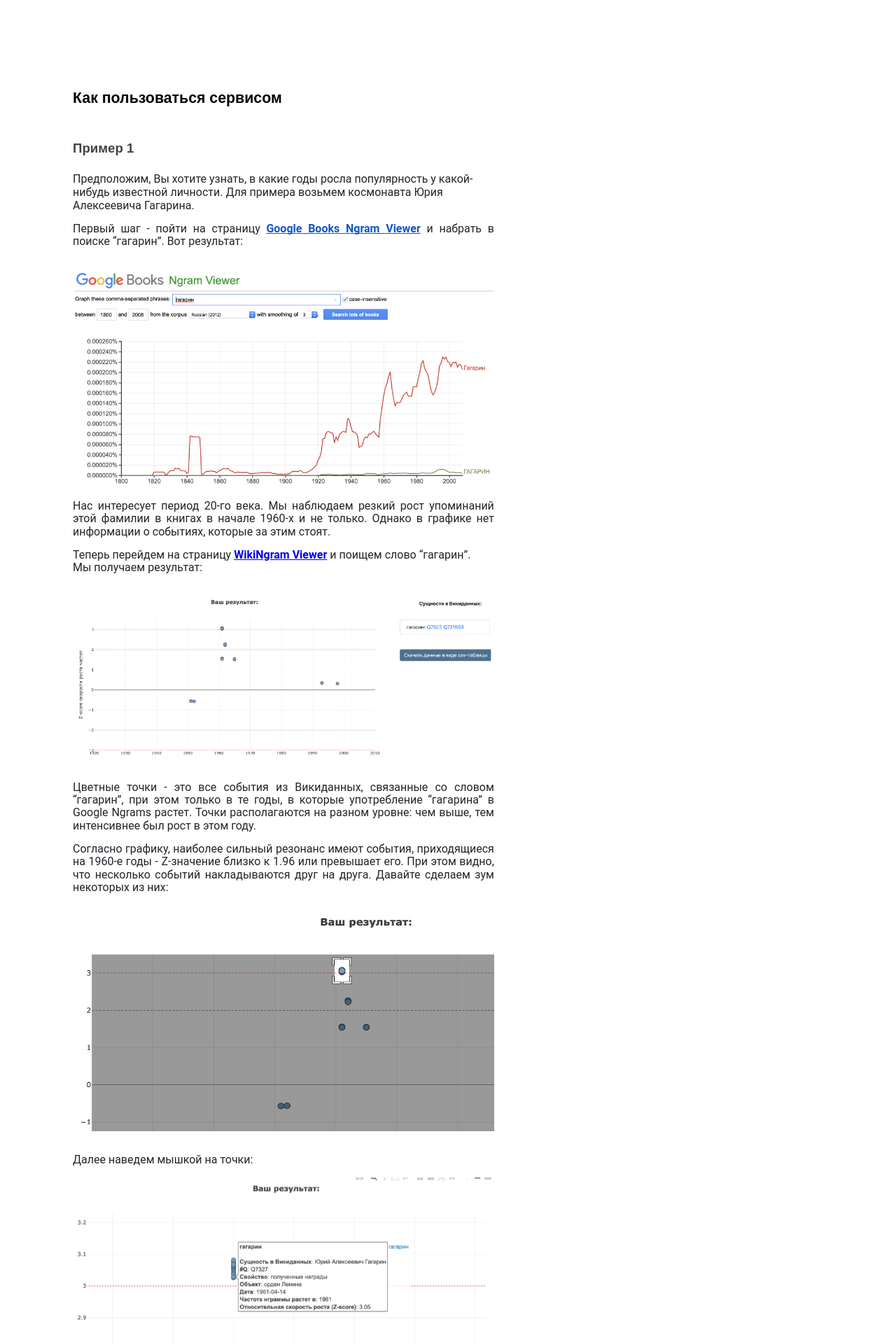
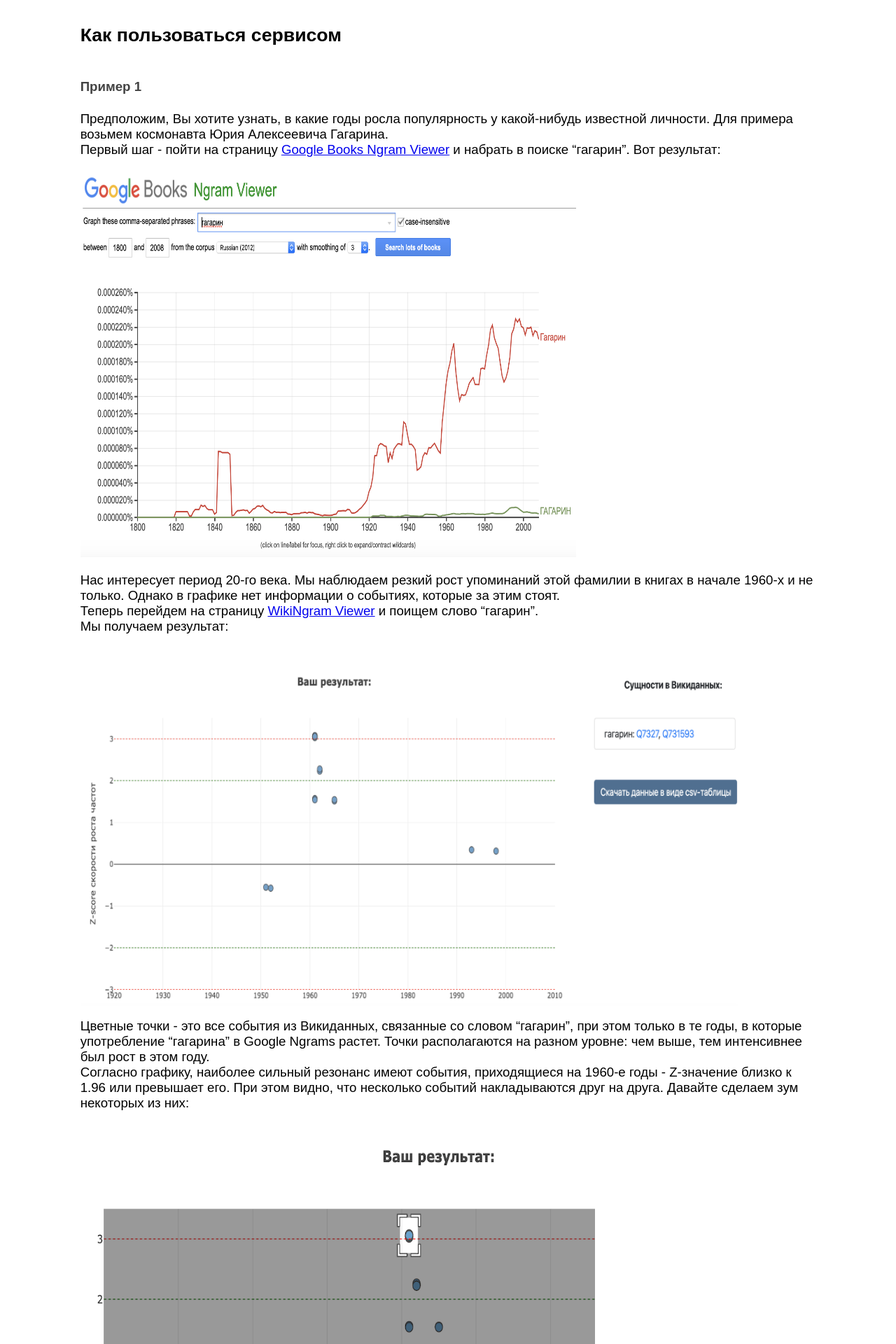
Before and after one commit to annnyway/api-wikidata, a Django app: page /wiki-instruction in a window 1280 px wide. Shown: the top 1920 px of the page at 70% size. Run offline with Django 3.2, Linux system fonts and the light colour scheme; some web fonts are replaced.

Commit message:
change longread in wikingram.html & fix bugs

```diff
--- a/backend/templates/landing.html
+++ b/backend/templates/landing.html
@@ -152,7 +152,7 @@
                 <br>
                 <p><a href=”http://www.culturomics.org/“>Культуромика</a> зародилась в 2008-2011 годы после того, как Google “порезал” миллиарды текстов из Google Books на слова и словосочетания (n-граммы), собрал статистику их употреблений в книгах за последние 200 лет и визуализировал в <a href=”https://books.google.com/ngrams”>Google Books Ngram Viewer</a>. С тех пор у исследователей есть мощный инструмент для количественного анализа изменений в языке и их сопоставления с реальными событиями и явлениями. </p>
                 <p>В основе культуромики лежит идея о том, что частотность употребления слов в книгах отражает важные культурные тренды. Однако Ngram Viewer не всегда позволяет провести эти параллели.  </p>
-                <p>Мы предложили несколько вещей, позволяющих автоматизировать и улучшить качество культуромики:</p>
+                <p>Мы предложили несколько вещей, позволяющих автоматизировать и улучшить качество культуромических исследований:</p>
                 <ol>
 	                <li>Попробовали связать датасет Google Ngrams c Викиданными, чтобы автоматически определять события, повлиявшие на рост частотности той или иной n-граммы на русском языке.  </li>
 	                <li>Визуализировали на графике топ n-грамм, употребление которых изменялось похожим образом, чтобы исследователь получил больше контекста, анализируя те или иные русские слова.</li>
--- a/backend/templates/similarity.html
+++ b/backend/templates/similarity.html
@@ -238,8 +238,9 @@
         </div>
     </body>
 </html></main><footer class="container">
-<p>
-    Ресурс разработан студентами магистерской программы НИУ ВШЭ "Компьютерная лингвистика" в 2018-2020 гг. Участники проекта:</p>
+<p> Ресурс разработан студентами магистерской программы НИУ ВШЭ "Компьютерная лингвистика" в 2018-2020 гг. </p>
+        <p>Научный руководитель: Орехов Борис Валерьевич</p>
+        <p>Участники проекта:</p>
 <ul>
     <li>Николаева Анна</li>
     <li>Пожидаева Марина</li>
--- a/backend/templates/wiki-instruction.html
+++ b/backend/templates/wiki-instruction.html
@@ -1,6 +1,8 @@
 {% load static %}
 
-<html><head><meta content="text/html" charset="utf-8"><style type="text/css">@import url('https://themes.googleusercontent.com/fonts/css?kit=dpiI8CyVsrzWsJLBFKehGpLhv3qFjX7dUn1mYxfCXhI');
+<html><head>
+        <!-- Bootstrap core CSS -->
+    <meta content="text/html" charset="utf-8"><style type="text/css">@import url('https://themes.googleusercontent.com/fonts/css?kit=dpiI8CyVsrzWsJLBFKehGpLhv3qFjX7dUn1mYxfCXhI');
 ol {
     margin: 0;
     padding: 0
@@ -11,91 +13,81 @@ table th {
     padding: 0
 }
 
-.c3 {
-    color: #000000;
-    font-weight: 400;
-    text-decoration: none;
-    vertical-align: baseline;
-    font-size: 11pt;
-    font-family: "Arial";
-    font-style: normal
-}
+{#.c4 {#}
+{#    -webkit-text-decoration-skip: none;#}
+{#    color: #1155cc;#}
+{#    font-weight: 700;#}
+{#    text-decoration: underline;#}
+{#    text-decoration-skip-ink: none;#}
+{#    font-size: 12pt;#}
+{#    font-family: "Roboto"#}
+{#}#}
 
-.c4 {
-    -webkit-text-decoration-skip: none;
-    color: #1155cc;
-    font-weight: 700;
-    text-decoration: underline;
-    text-decoration-skip-ink: none;
-    font-size: 12pt;
-    font-family: "Roboto"
-}
+{#.c0 {#}
+{#    color: #212529;#}
+{#    font-weight: 400;#}
+{#    text-decoration: none;#}
+{#    vertical-align: baseline;#}
+{#    font-size: 12pt;#}
+{#    font-family: "Roboto";#}
+{#    font-style: normal#}
+{#}#}
 
-.c0 {
-    color: #212529;
-    font-weight: 400;
-    text-decoration: none;
-    vertical-align: baseline;
-    font-size: 12pt;
-    font-family: "Roboto";
-    font-style: normal
-}
+{#.c9 {#}
+{#    padding-top: 0pt;#}
+{#    padding-bottom: 0pt;#}
+{#    line-height: 1.15;#}
+{#    orphans: 2;#}
+{#    widows: 2;#}
+{#    text-align: left#}
+{#}#}
+{##}
+{#.c10 {#}
+{#    padding-top: 0pt;#}
+{#    padding-bottom: 0pt;#}
+{#    line-height: 1.15;#}
+{#    orphans: 2;#}
+{#    widows: 2;#}
+{#    text-align: center#}
+{#}#}
 
-.c9 {
-    padding-top: 0pt;
-    padding-bottom: 0pt;
-    line-height: 1.15;
-    orphans: 2;
-    widows: 2;
-    text-align: left
-}
+{#.c1 {#}
+{#    padding-top: 0pt;#}
+{#    padding-bottom: 0pt;#}
+{#    line-height: 1.15;#}
+{#    orphans: 2;#}
+{#    widows: 2;#}
+{#    text-align: justify#}
+{#}#}
+{##}
+{#.c5 {#}
+{#    font-size: 12pt;#}
+{#    font-family: "Roboto";#}
+{#    color: #212529;#}
+{#    font-weight: 700#}
+{#}#}
 
-.c10 {
-    padding-top: 0pt;
-    padding-bottom: 0pt;
-    line-height: 1.15;
-    orphans: 2;
-    widows: 2;
-    text-align: center
-}
-
-.c1 {
-    padding-top: 0pt;
-    padding-bottom: 0pt;
-    line-height: 1.15;
-    orphans: 2;
-    widows: 2;
-    text-align: justify
-}
-
-.c5 {
-    font-size: 12pt;
-    font-family: "Roboto";
-    color: #212529;
-    font-weight: 700
-}
-
-.c6 {
-    font-size: 12pt;
-    font-family: "Roboto";
-    color: #212529;
-    font-weight: 400
-}
-
-.c11 {
-    background-color: #ffffff;
-    max-width: 451.4pt;
-    padding: 72pt 72pt 72pt 72pt
-}
-
-.c8 {
-    color: inherit;
-    text-decoration: inherit
-}
-
-.c2 {
-    height: 11pt
-}
+{#.c6 {#}
+{#    font-size: 12pt;#}
+{#    font-family: "Roboto";#}
+{#    color: #212529;#}
+{#    font-weight: 400#}
+{#}#}
+{##}
+{#.c11 {#}
+{#    background-color: #ffffff;#}
+{#    max-width: 451.4pt;#}
+{#    padding: 72pt 72pt 72pt 72pt#}
+{#}#}
+{##}
+{#.c8 {#}
+{#    color: inherit;#}
+{#    text-decoration: inherit#}
+{#}#}
+{##}
+{#.c2 {#}
+{#    height: 11pt#}
+{#}#}
 
 li {
     color: #000000;
@@ -106,7 +98,7 @@ li {
 p {
     margin: 0;
     color: #000000;
-    font-size: 11pt;
+    font-size: 14pt;
     font-family: "Arial"
 }
 
@@ -189,16 +181,24 @@ h6 {
     text-align: left
 }
 
-</style></head><body class="c11"></div><h2 align="center">Как пользоваться сервисом</h2> </p><p class="c1"><h3>Пример 1</h3><span class="c0">Предположим,
+.contents {
+            padding-left: 80pt;
+            padding-right: 80pt;
+}
+
+</style></head><body class="c11"></div>
+
+<div class="contents">
+<h1 align="center">Как пользоваться сервисом</h1><p class="c1"><h3>Пример 1</h3><p class="c1"><span class="c6">Предположим,
 Вы хотите узнать,
-в какие годы росла популярность у какой-нибудь известной личности. Для примера возьмем космонавта Юрия Алексеевича Гагарина. </span></p><p class="c1 c2"><span class="c0"></span></p>
+в какие годы росла популярность у какой-нибудь известной личности. Для примера возьмем космонавта Юрия Алексеевича Гагарина.</span></p><p class="c1 c2"><span class="c0"></span></p>
 <p class="c1"><span class="c6">Первый шаг - пойти на страницу </span>
     <span class="c4"><a class="c8" href="https://www.google.com/url?q=https://books.google.com/ngrams">Google Books Ngram Viewer</a></span><span class="c0"> и набрать в поиске “гагарин”. Вот результат:
-    </span></p><p class="c1 c2"><span class="c0"></span></p><p class="c1"><span style="overflow: hidden; display: inline-block; margin: 0.00px 0.00px; border: 0.00px solid #000000; transform: rotate(0.00rad) translateZ(0px); -webkit-transform: rotate(0.00rad) translateZ(0px); width: 602.00px; height: 326.67px;">
+    </span></p><p><span style="overflow: hidden; display: inline-block; margin: 0.00px 0.00px; border: 0.00px solid #000000; transform: rotate(0.00rad) translateZ(0px); -webkit-transform: rotate(0.00rad) translateZ(0px);">
     <br>
-    <img src="{% static 'images/wiki7.png' %}" style="width: 602.00px; height: 326.67px; margin-left: 0.00px; margin-top: 0.00px; transform: rotate(0.00rad) translateZ(0px); -webkit-transform: rotate(0.00rad) translateZ(0px);" title=""></span><span class="c0"> </span></p><p class="c1"><span class="c0"><br>Нас интересует период 20-го века. Мы наблюдаем резкий рост упоминаний этой фамилии в книгах в начале 1960-х и не только. Однако в графике нет информации о событиях,
+    <img src="{% static 'images/wiki7.png' %}" alt="" class="img-fluid" width="70%" height="70%" style="margin-left: 0.00px; margin-top: 0.00px; transform: rotate(0.00rad) translateZ(0px); -webkit-transform: rotate(0.00rad) translateZ(0px);" title=""></span><span class="c0"> </span></p><p class="c1"><span class="c0"><br>Нас интересует период 20-го века. Мы наблюдаем резкий рост упоминаний этой фамилии в книгах в начале 1960-х и не только. Однако в графике нет информации о событиях,
 которые за этим стоят.
-</span></p><p class="c1 c2"><span class="c0"></span></p><p class="c1"><span class="c6">Теперь перейдем на страницу </span><span class="c5"><a href="../wikingram">WikiNgram Viewer</a></span><span class="c0"> и поищем слово “гагарин”. </span></p><p class="c1"><span class="c0">Мы получаем результат:</span></p><p class="c1"><br><span style="overflow: hidden; display: inline-block; margin: 0.00px 0.00px; border: 0.00px solid #000000; transform: rotate(0.00rad) translateZ(0px); -webkit-transform: rotate(0.00rad) translateZ(0px); width: 602.00px; height: 245.33px;"><img alt="" src="{% static 'images/wiki6.png' %}" style="width: 602.00px; height: 245.33px; margin-left: 0.00px; margin-top: 0.00px; transform: rotate(0.00rad) translateZ(0px); -webkit-transform: rotate(0.00rad) translateZ(0px);" title=""></span></p><p class="c1 c2"><span class="c0"></span></p><br><p class="c1"><span class="c0">Цветные точки - это все события из Викиданных,
+</span></p><p class="c1 c2"><span class="c0"></span></p><p class="c1"><span class="c6">Теперь перейдем на страницу </span><span class="c5"><a href="../wikingram">WikiNgram Viewer</a></span><span class="c0"> и поищем слово “гагарин”. </span></p><p class="c1"><span class="c0">Мы получаем результат:</span></p><p class="c1"><br><span style="overflow: hidden; display: inline-block; margin: 0.00px 0.00px; border: 0.00px solid #000000; transform: rotate(0.00rad) translateZ(0px); -webkit-transform: rotate(0.00rad) translateZ(0px);"><img alt="" src="{% static 'images/wiki6.png' %}" style="margin-left: 0.00px; margin-top: 0.00px; transform: rotate(0.00rad) translateZ(0px); -webkit-transform: rotate(0.00rad) translateZ(0px);" class="img-fluid" width="90%" height="65%" title=""></span></p><p class="c1 c2"><span class="c0"></span></p><br><p class="c1"><span class="c0">Цветные точки - это все события из Викиданных,
 связанные со словом “гагарин”,
 при этом только в те годы,
 в которые употребление “гагарина” в Google Ngrams растет. Точки располагаются на разном уровне: чем выше,
@@ -208,27 +208,27 @@ h6 {
 наиболее сильный резонанс имеют события,
 приходящиеся на 1960-е годы - Z-значение близко к 1.96 или превышает его. При этом видно,
     что несколько событий накладываются друг на друга. Давайте сделаем зум некоторых из них:</span><p></p>
-    <img alt="" src="{% static 'images/wiki8.png' %}" style="width: 602.00px; height: 338.67px; margin-left: 0.00px; margin-top: 0.00px; transform: rotate(0.00rad) translateZ(0px); -webkit-transform: rotate(0.00rad) translateZ(0px);">
+    <img alt="" src="{% static 'images/wiki8.png' %}" class="img-fluid" width="70%" height="70%" style="margin-left: 0.00px; margin-top: 0.00px; transform: rotate(0.00rad) translateZ(0px); -webkit-transform: rotate(0.00rad) translateZ(0px);">
     <p class="c1 c2"><span class="c0"></span></p><p class="c1"><br><span class="c0">Далее наведем мышкой на точки:</span><p><br></p>
-<p class="c1"><span style="overflow: hidden; display: inline-block; margin: 0.00px 0.00px; border: 0.00px solid #000000; transform: rotate(0.00rad) translateZ(0px); -webkit-transform: rotate(0.00rad) translateZ(0px); width: 602.00px; height: 338.67px;">
-    <img alt="" src="{% static 'images/wiki5.png' %}" style="width: 602.00px; height: 338.67px; margin-left: 0.00px; margin-top: 0.00px; transform: rotate(0.00rad) translateZ(0px); -webkit-transform: rotate(0.00rad) translateZ(0px);" title=""></span></p>
+<p class="c1">
+    <img alt="" src="{% static 'images/wiki5.png' %}" class="img-fluid" width="70%" height="70%" style="margin-left: 0.00px; margin-top: 0.00px; transform: rotate(0.00rad) translateZ(0px); -webkit-transform: rotate(0.00rad) translateZ(0px);" title=""></p>
 <br><p class="c1"><span class="c0">В 1961 году было достаточно много событий,
-связанных с Гагариным. Давайте приблизим еще сильнее. </span></p><br><p class="c1"><span style="overflow: hidden; display: inline-block; margin: 0.00px 0.00px; border: 0.00px solid #000000; transform: rotate(0.00rad) translateZ(0px); -webkit-transform: rotate(0.00rad) translateZ(0px); width: 602.00px; height: 329.33px;"><img alt="" src="{% static 'images/wiki4.png' %}" style="width: 602.00px; height: 329.33px; margin-left: 0.00px; margin-top: 0.00px; transform: rotate(0.00rad) translateZ(0px); -webkit-transform: rotate(0.00rad) translateZ(0px);" title=""></span><span class="c0"> </span></p><p class="c1 c2"><span class="c0"></span></p><br><p class="c1"><span class="c0">Наконец,
+связанных с Гагариным. Давайте приблизим еще сильнее. </span></p><br><p class="c1"><img alt="" src="{% static 'images/wiki4.png' %}" class="img-fluid" width="70%" height="70%" style="margin-left: 0.00px; margin-top: 0.00px; transform: rotate(0.00rad) translateZ(0px); -webkit-transform: rotate(0.00rad) translateZ(0px);" title=""><span class="c0"> </span></p><p class="c1 c2"><span class="c0"></span></p><br><p class="c1"><span class="c0">Наконец,
 мы можем увидеть все события 1961 года. Хотя они лежат на разных уровнях оси ординат, у них одинаковое Z-значение и одинаковый год роста частотности: мы просто немного "раскидалии" события с совпадающими координатами, чтобы можно было на все них навести мышкой. Наверное,
 то,
 что мы хотели увидеть - это ключевое событие в жизни космонавта - космический полет. Но есть и много других сопутствующих событий - например,
 получение ордена Ленина и звания “Герой Советского Союза”. </span></p><p class="c1 c2"><span class="c0"></span></p><p class="c1"><span class="c0">Таким образом,
 мы смогли получить автоматическое объяснение того,
-почему употребление слова “гагарин” резко росло в 1961 году. </span></p><p class="c1 c2"><span class="c0"></span></p><p class="c1"><h3>Пример 2</h3> <span class="c6">В</span><span class="c5"><a href="../wikingram"> WikiNgram Viewer </a></span><span class="c0">можно вводить сразу несколько n-грамм. Вот результаты для запроса “гвардия,
+почему употребление слова “гагарин” резко росло в 1961 году. </span></p><p class="c1 c2"><span class="c0"></span></p><p class="c1"><h3>Пример 2</h3><p>В<a href="../wikingram"> WikiNgram Viewer </a>можно вводить сразу несколько n-грамм. Вот результаты для запроса “гвардия,
 гестапо,
-денацификация”: </span></p><br><br><p class="c1 c2"><span class="c0"></span></p><p class="c1"><span style="overflow: hidden; display: inline-block; margin: 0.00px 0.00px; border: 0.00px solid #000000; transform: rotate(0.00rad) translateZ(0px); -webkit-transform: rotate(0.00rad) translateZ(0px); width: 602.00px; height: 225.33px;"><img alt="" src="{% static 'images/wiki1.png' %}" style="width: 602.00px; height: 225.33px; margin-left: 0.00px; margin-top: 0.00px; transform: rotate(0.00rad) translateZ(0px); -webkit-transform: rotate(0.00rad) translateZ(0px);" title=""></span></p><p class="c1 c2"><span class="c0"></span></p>
+денацификация”: </p><br><br><p class="c1 c2"><span class="c0"></span></p><img alt="" src="{% static 'images/wiki1.png' %}" class="img-fluid" width="90%" height="60%" style="margin-left: 0.00px; margin-top: 0.00px; transform: rotate(0.00rad) translateZ(0px); -webkit-transform: rotate(0.00rad) translateZ(0px);" title=""></p><p class="c1 c2"><span class="c0"></span></p>
 
 <p class="c1"><br><span class="c0">У некоторых событий указан не точный год, а период роста частотности. Это означает, что резонанс данного события не так велик, но, тем не менее, оно может вызывать некий прирост в употреблении n-граммы. В примере ниже указано, что частота n-граммы "гестапо" монотонно растет в Google Ngrams с 1930 по 1946 год. Поэтому все события, попадающие в этот промежуток, будут продублированы и для координаты 1930 г., и для координаты 1946 г. Аналогичное повторение строк будет встречаться и в csv-таблице.</span></p>
 <br>
-<img alt="" src="{% static 'images/wiki9.png' %}" style="width: 602.00px; height: 338.67px; margin-left: 0.00px; margin-top: 0.00px; transform: rotate(0.00rad) translateZ(0px); -webkit-transform: rotate(0.00rad) translateZ(0px);">
+<img alt="" src="{% static 'images/wiki9.png' %}" class="img-fluid" width="83%" height="70%" style="margin-left: 0.00px; margin-top: 0.00px; transform: rotate(0.00rad) translateZ(0px); -webkit-transform: rotate(0.00rad) translateZ(0px);">
 <br>
 <p class="c1"><br><span class="c0">Если Вы хотите узнать,
 какие еще события связаны с данной сущностью,
-можно кликнуть справа на ссылки с номером Q - идентификатором сущности в Викиданных. Тогда Вы перейдете на страницу такого типа:</span></p><br><p class="c1"><span style="overflow: hidden; display: inline-block; margin: 0.00px 0.00px; border: 0.00px solid #000000; transform: rotate(0.00rad) translateZ(0px); -webkit-transform: rotate(0.00rad) translateZ(0px); width: 602.00px; height: 301.33px;"><img alt="" src="{% static 'images/wiki3.png' %}" style="width: 602.00px; height: 301.33px; margin-left: 0.00px; margin-top: 0.00px; transform: rotate(0.00rad) translateZ(0px); -webkit-transform: rotate(0.00rad) translateZ(0px);" title=""></span></p><p class="c1 c2"><span class="c0"><h3>Пример 3</h3> </span></p><p class="c1"><span class="c0">Иногда частота слова резко растет в связи с юбилейными событиями. Например,
+можно кликнуть справа на ссылки с номером Q - идентификатором сущности в Викиданных. Тогда Вы перейдете на страницу такого типа:</span></p><br><p class="c1"><img alt="" src="{% static 'images/wiki3.png' %}" class="img-fluid" width="83%" height="70%" style="margin-left: 0.00px; margin-top: 0.00px; transform: rotate(0.00rad) translateZ(0px); -webkit-transform: rotate(0.00rad) translateZ(0px);" title=""></p><p class="c1 c2"><span class="c0"><h3>Пример 3</h3> </span></p><p class="c1"><span class="c0">Иногда частота слова резко растет в связи с юбилейными событиями. Например,
 аномально часто Ф.Э. Дзержинского вспоминали в 1977 году,
-спустя сто лет с даты его рождения:</span></p><br><p class="c1 c2"><span class="c0"></span></p><p class="c1"><span style="overflow: hidden; display: inline-block; margin: 0.00px 0.00px; border: 0.00px solid #000000; transform: rotate(0.00rad) translateZ(0px); -webkit-transform: rotate(0.00rad) translateZ(0px); width: 602.00px; height: 305.33px;"><img alt="" src="{% static 'images/wiki2.png' %}" style="width: 602.00px; height: 305.33px; margin-left: 0.00px; margin-top: 0.00px; transform: rotate(0.00rad) translateZ(0px); -webkit-transform: rotate(0.00rad) translateZ(0px);" title=""></span></p><h3><a href="../wikingram" color="blue">Вернуться на страницу WikiNgram Viewer</a></h3></body></html>
+спустя сто лет с даты его рождения:</span></p><br><p class="c1 c2"><span class="c0"></span></p><p class="c1"><img alt="" src="{% static 'images/wiki2.png' %}" class="img-fluid" width="80%" height="70%" style="margin-left: 0.00px; margin-top: 0.00px; transform: rotate(0.00rad) translateZ(0px); -webkit-transform: rotate(0.00rad) translateZ(0px);" title=""></p><h3><a href="../wikingram" color="blue">Вернуться на страницу WikiNgram Viewer</a></h3></div></body></html>
```
